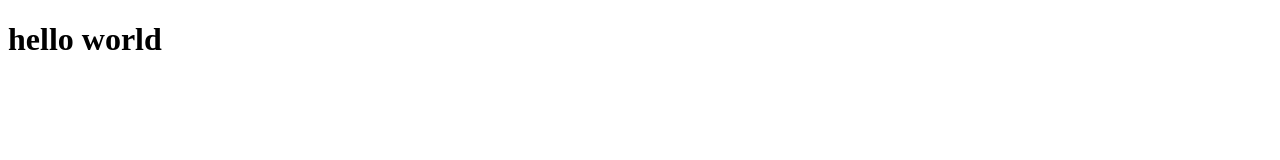
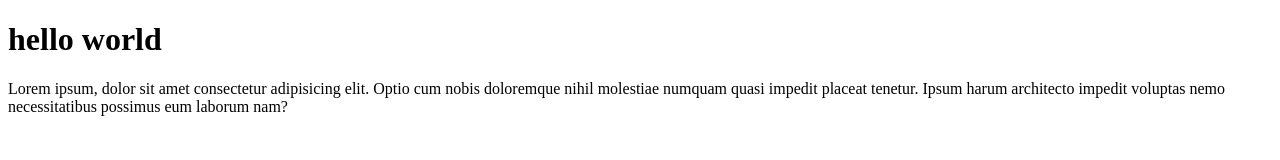
Before and after one commit to uripdoang/repo-git-test, a plain HTML site: page index.html in a window 1280 px wide. Drawn offline with Linux system fonts and the light colour scheme.

Commit message:
menambahkan paragraf

```diff
--- a/index.html
+++ b/index.html
@@ -8,5 +8,6 @@
 </head>
 <body>
     <h1>hello world</h1>
+    <p>Lorem ipsum, dolor sit amet consectetur adipisicing elit. Optio cum nobis doloremque nihil molestiae numquam quasi impedit placeat tenetur. Ipsum harum architecto impedit voluptas nemo necessitatibus possimus eum laborum nam?</p>
 </body>
 </html>
```
